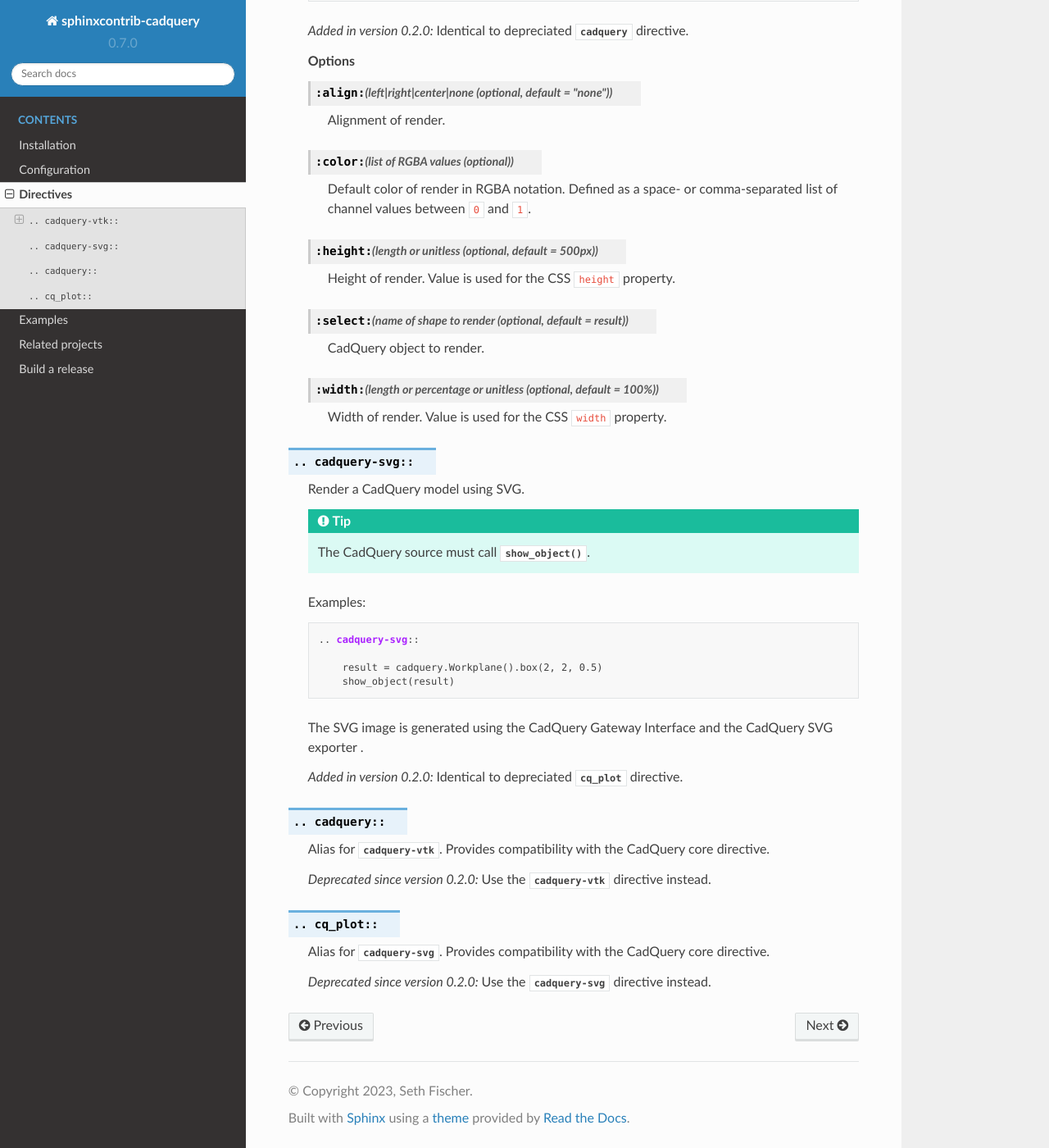
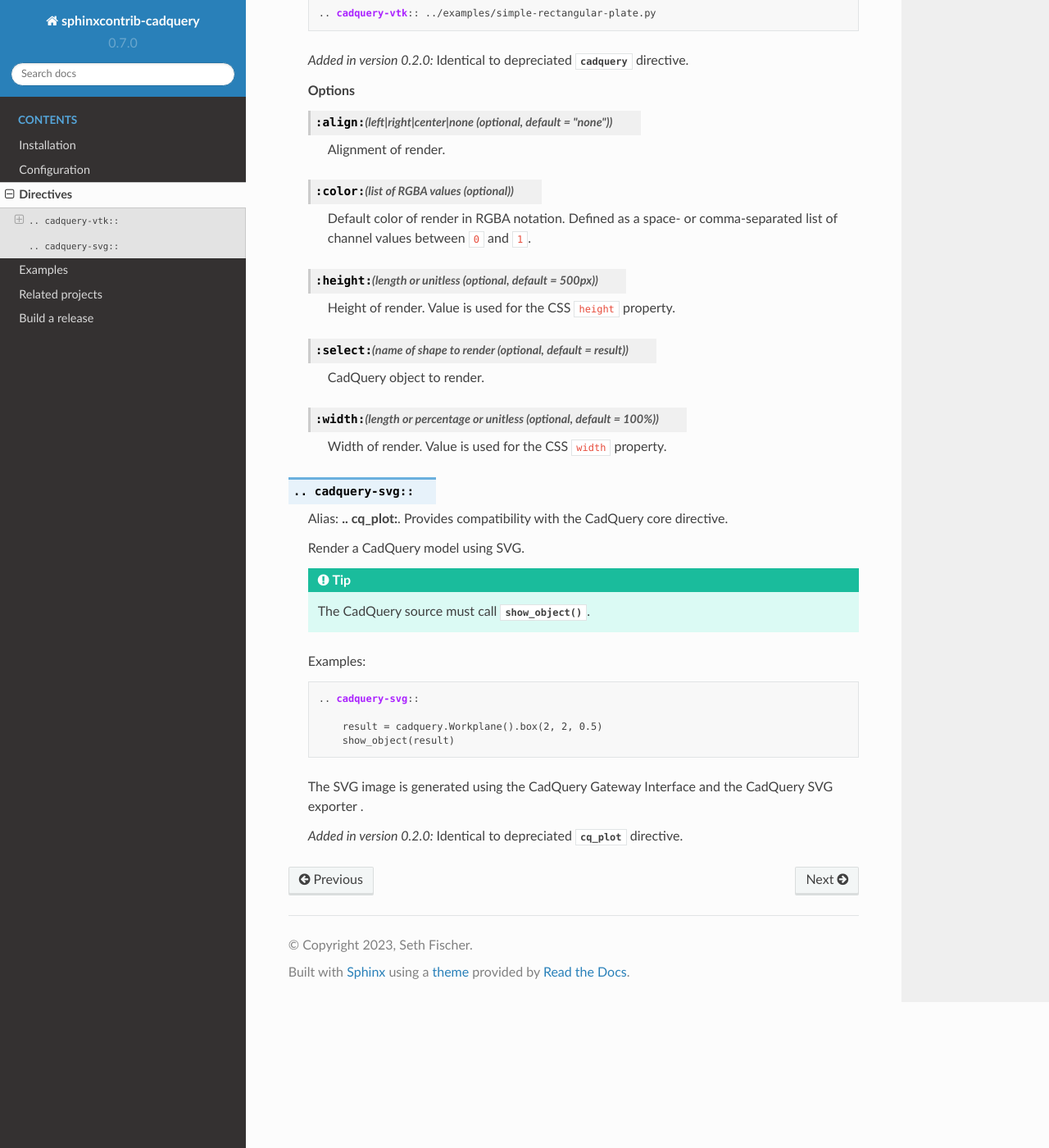
Before and after one commit to sethfischer/sphinxcontrib-cadquery, a Sphinx documentation site: the page built from docs/directives.rst, in a window 1280 px wide and 1400 px high, scrolled down 651 px. Shown: the whole window at 82% size. Built offline with Sphinx 7.4.7 and the Read the Docs theme 2.0.0, drawn with Linux system fonts in a browser that asks for light colours; the version number is read from the project's files by our own code; some of the changed text lies outside the part shown.

Commit message:
docs: add alias to directive sections

```diff
--- a/docs/directives.rst
+++ b/docs/directives.rst
@@ -89,22 +93,4 @@ Directives
       Identical to depreciated :rst:dir:`cq_plot` directive.
 
 
-.. rst:directive:: .. cadquery::
-
-    Alias for :rst:dir:`cadquery-vtk`.
-    Provides compatibility with the CadQuery core directive.
-
-    .. deprecated:: 0.2.0
-       Use the :rst:dir:`cadquery-vtk` directive instead.
-
-
-.. rst:directive:: .. cq_plot::
-
-    Alias for :rst:dir:`cadquery-svg`.
-    Provides compatibility with the CadQuery core directive.
-
-    .. deprecated:: 0.2.0
-       Use the :rst:dir:`cadquery-svg` directive instead.
-
-
 .. _`kitware/vtk.js`: https://kitware.github.io/vtk-js/
--- a/docs/index.rst
+++ b/docs/index.rst
@@ -12,12 +12,12 @@ Directives
 Refer to the :doc:`directives` section for more details.
 
 :rst:dir:`cadquery-vtk`
-    alias: :rst:dir:`cadquery`
+    Alias: **cadquery**
 
     Render a CadQuery model using `kitware/vtk.js`_.
 
 :rst:dir:`cadquery-svg`
-    alias: :rst:dir:`cq_plot`
+    Alias: **cq_plot**
 
     Render a CadQuery model using :abbr:`SVG (Scalable Vector Graphics)`.
 
```
Also changed, not shown: other parts of docs/directives.rst (+4 -0 lines).
